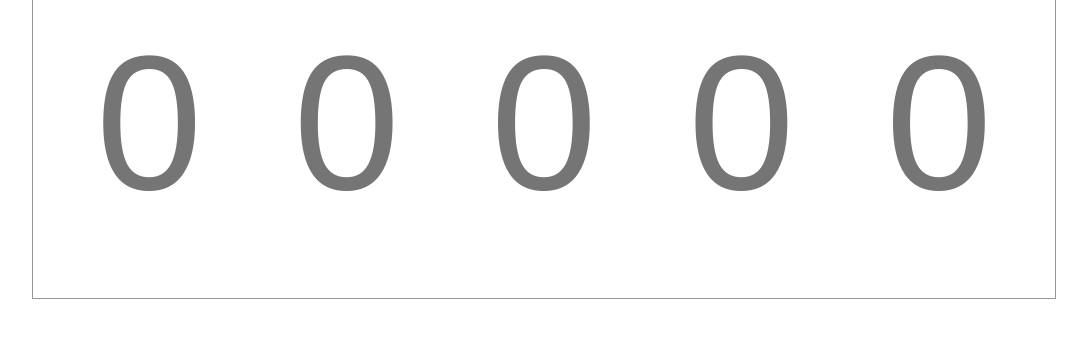
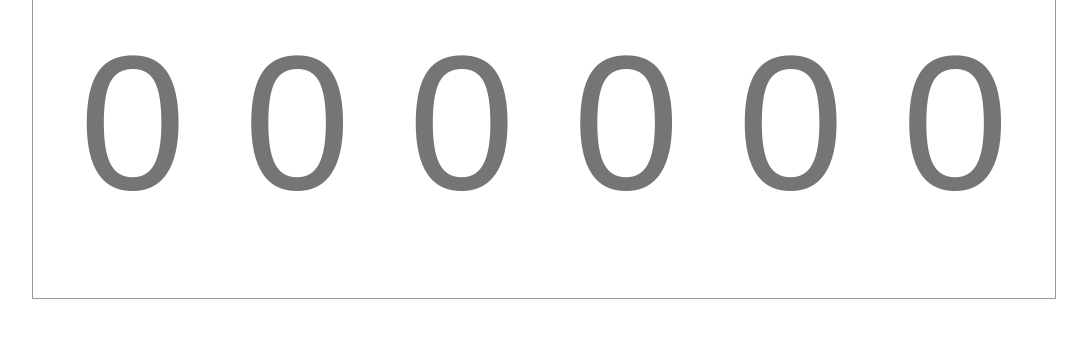
Before and after one commit to acciojob/OTP-CasteAwayy, a website: page main.html in a window 1280 px wide. Shown: the part 308-646 px from the top of the page, without its empty margins (96-1183 px from the left). Drawn offline with Linux system fonts and the light colour scheme.

Commit message:
created a submission

```diff
--- a/main.html
+++ b/main.html
@@ -17,7 +17,7 @@
         <input class="code" id="code-3" type="number" placeholder="0" min="0" max="9" />
         <input class="code" id="code-4" type="number" placeholder="0" min="0" max="9" />
         <input class="code" id="code-5" type="number" placeholder="0" min="0" max="9" />
-        <!-- <input class="code" id="code-6" type="number" placeholder="0" min="0" max="9" /> -->
+        <input class="code" id="code-6" type="number" placeholder="0" min="0" max="9" />
       </div>
       </div>
     </div>
```
